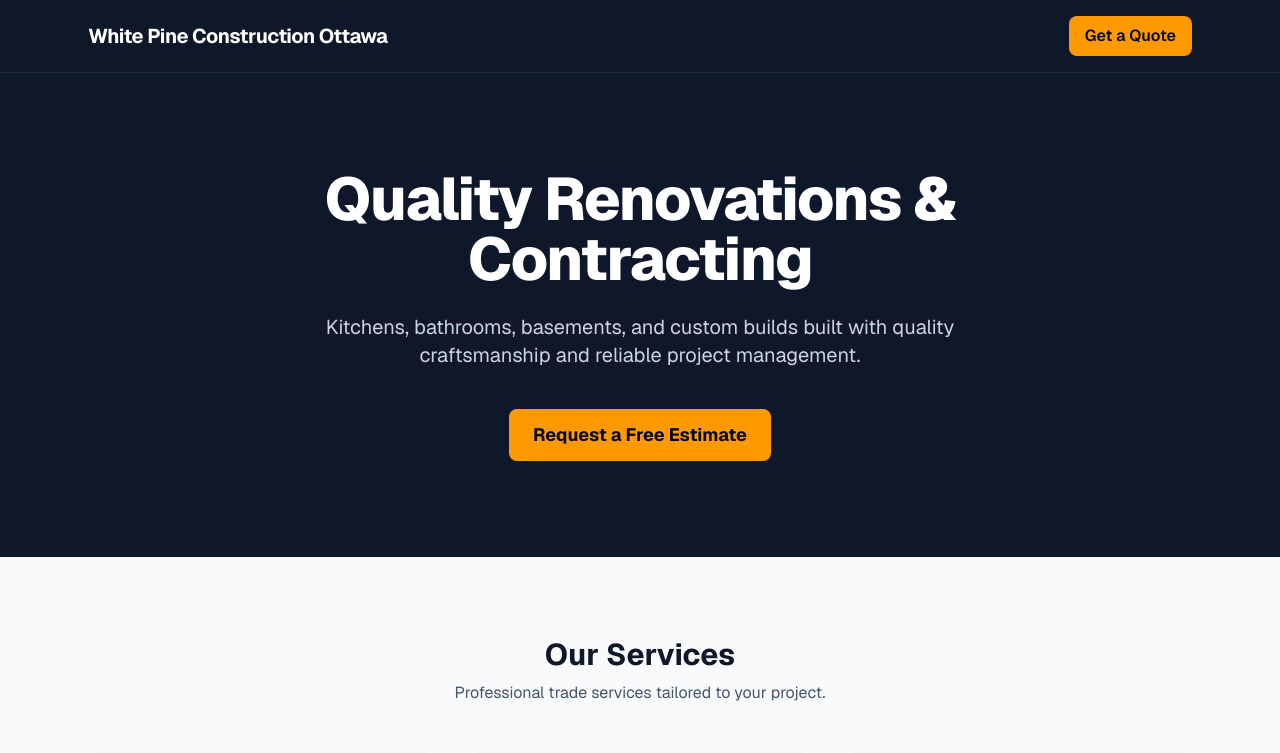
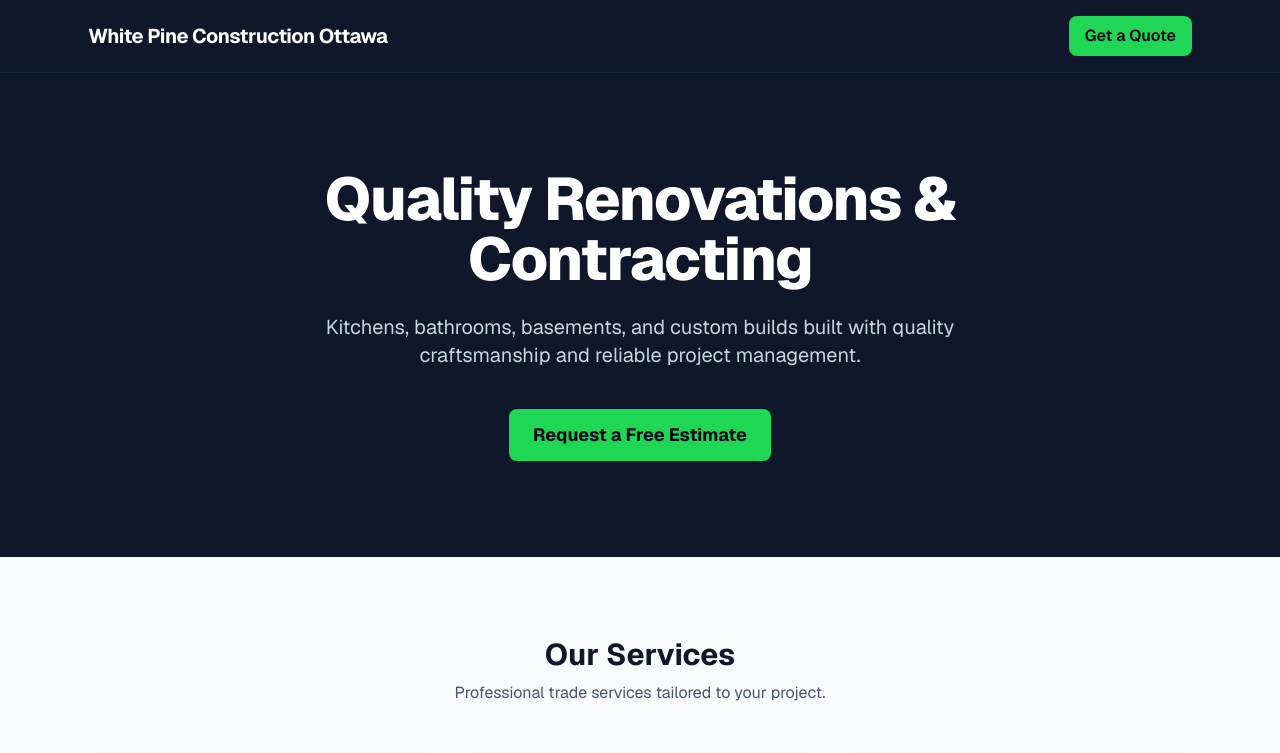
Before and after one commit to sachagauthier9-star/contractor-site, a Next.js app: page / in a window 1280 px wide. Shown: the top 753 px of the page. Built offline with nearby package versions, Linux system fonts and the light colour scheme.

Commit message:
Update home page content

```diff
--- a/app/page.tsx
+++ b/app/page.tsx
@@ -9,7 +9,7 @@ export default function Home() {
           </span>
           <a
             href="#contact"
-            className="bg-amber-500 hover:bg-amber-600 text-slate-950 font-semibold px-4 py-2 rounded-lg transition"
+            className="bg-[#1fd655] hover:bg-[#18ab45] text-slate-950 font-semibold px-4 py-2 rounded-lg transition"
           >
             Get a Quote
           </a>
@@ -28,7 +28,7 @@ export default function Home() {
           <div className="pt-4">
             <a
               href="#contact"
-              className="bg-amber-500 hover:bg-amber-600 text-slate-950 font-bold px-6 py-3 rounded-lg text-lg transition inline-block"
+              className="bg-[#1fd655] hover:bg-[#18ab45] text-slate-950 font-bold px-6 py-3 rounded-lg text-lg transition inline-block"
             >
               Request a Free Estimate
             </a>
```
